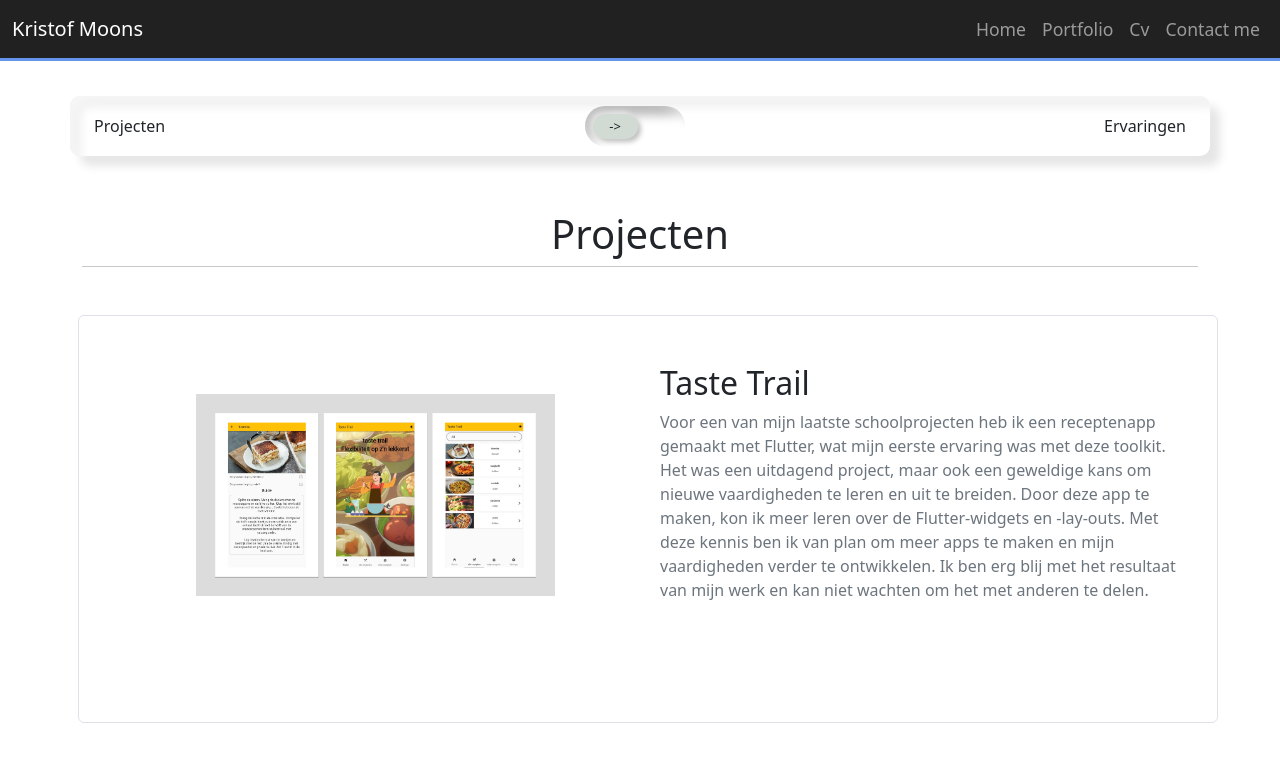
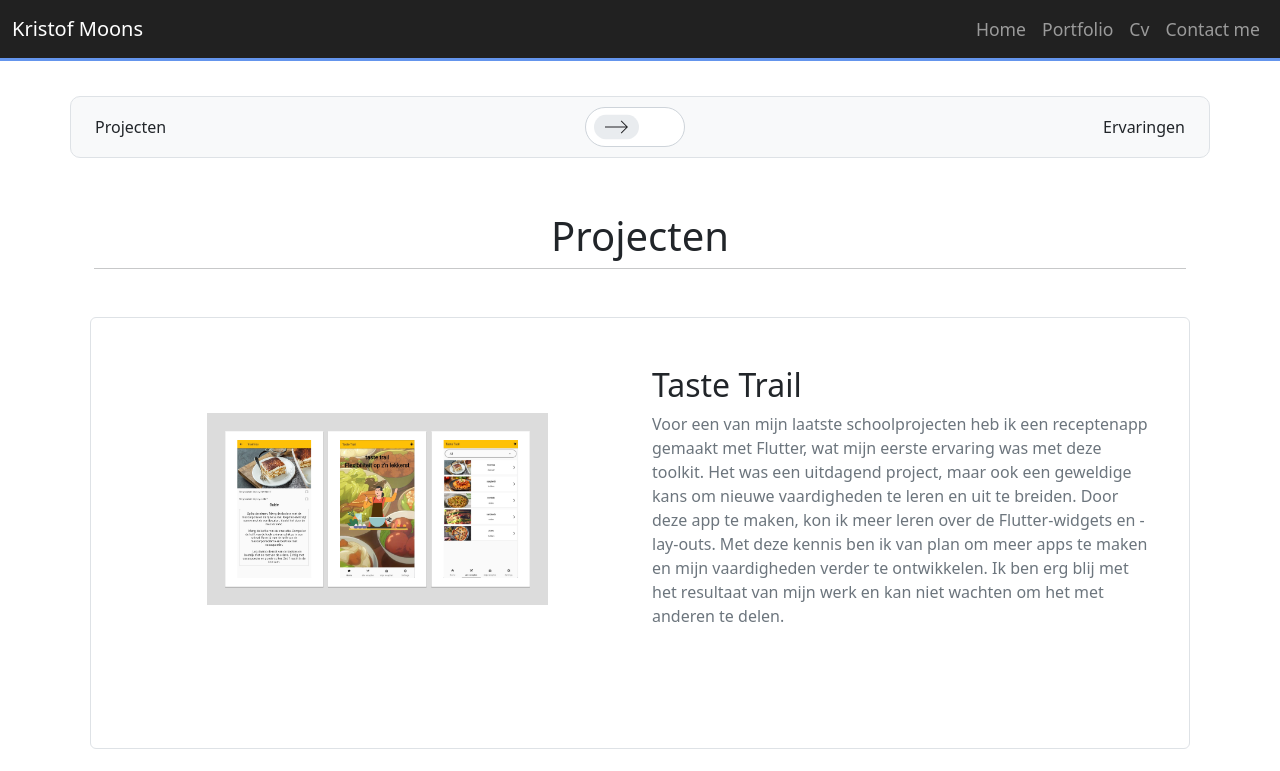
Before and after one commit to kristofmoons/porfolio, a React (Create React App) app: page /portfolio in a window 1280 px wide. Shown: the top 771 px of the page. Built offline with nearby package versions, Linux system fonts and the light colour scheme.

Commit message:
update togglebar portfolio

```diff
--- a/src/App.css
+++ b/src/App.css
@@ -100,22 +100,20 @@ nav {
 }
 /*scroll down button */
 
-
 .switch-holder {
   display: flex;
   padding: 10px 20px;
   border-radius: 10px;
   margin-bottom: 30px;
-  box-shadow: -8px -8px 15px rgba(255,255,255,.7),
-  10px 10px 10px rgba(0,0,0, .1),
-  inset 8px 8px 15px rgba(255,255,255,.7),
-  inset 10px 10px 10px rgba(0,0,0, .1);
   justify-content: space-between;
   align-items: center;
+  background-color: #f8f9fa;
+  border: 1px solid #dee2e6;
 }
 
 .switch-toggle {
   height: 40px;
+  position: relative;
 }
 
 .switch-toggle input[type="checkbox"] {
@@ -132,40 +130,43 @@ nav {
   border-radius: 20px;
   margin: 0;
   cursor: pointer;
-  box-shadow: inset -8px -8px 15px rgba(255,255,255,.6),
-  inset 10px 10px 10px rgba(0,0,0, .25);
-
+  background-color: #fff;
+  transition: background-color 0.3s ease-in-out;
+  border: 1px solid #ced4da;
 }
 
 .switch-toggle input[type="checkbox"] + label::before {
   position: absolute;
-  content: '->';
-  font-size: 13px;
-  text-align: center;
-  line-height: 25px;
-  top: 8px;
+  content: "";
+  top: 50%;
+  transform: translateY(-50%);
   left: 8px;
   width: 45px;
   height: 25px;
   border-radius: 20px;
-  background-color: #d1dad3;
-  box-shadow: -3px -3px 5px rgba(255,255,255,.5),
-  3px 3px 5px rgba(0,0,0, .25);
+  background-color: #e9ecef;
   transition: .3s ease-in-out;
+  background-image: url("../public/images/svg/arrowright.svg");
+  background-size: contain;
+  background-repeat: no-repeat;
+  background-position: center;
 }
 
 .switch-toggle input[type="checkbox"]:checked + label::before {
-  left: 50%;
-  content: '<-';
+  left: calc(100% - 55px);
+  content: "";
   color: #fff;
-  background-color: cornflowerblue;
-  box-shadow: -3px -3px 5px rgba(255,255,255,.5),
-  3px 3px 5px cornflowerblue;
+  background-image: url("../public/images/svg/arrowleft.svg");
+  background-size: contain;
+  background-repeat: no-repeat;
+  background-position: center;
 }
 
-.box::after{
+
+.box::after {
   position: absolute;
   content: '';
-  border-top: 100vh solid cornflowerblue;
-border-right:100vh solid transparent;
-width: 0;}
+  border-top: 100vh solid #007bff;
+  border-right: 100vh solid transparent;
+  width: 0;
+}
--- a/src/pages/AchievementPage.js
+++ b/src/pages/AchievementPage.js
@@ -2,6 +2,7 @@ import Navbar from "../components/Navbar";
 import Internships from "../components/Internships";
 import Projects from "../components/Projects";
 import {useState} from "react";
+
 
 export default function AchievementPage() {
 
@@ -9,8 +10,9 @@ export default function AchievementPage() {
 
     return (
         <>
-            <Navbar/>
-            <div style={{height: "6rem"}}/>
+            <Navbar />
+
+            <div style={{ height: "6rem" }} />
 
             <div className="container">
                 <div className="row align-items-center">
@@ -20,23 +22,23 @@ export default function AchievementPage() {
                             <span>Projecten</span>
                         </div>
                         <div className="switch-toggle">
-                            <input type="checkbox" id="bluetooth" onChange={() => setToggle(!toggle)}/>
-                            <label htmlFor="bluetooth"/>
+                            <input type="checkbox" id="bluetooth" onChange={() => setToggle(!toggle)} />
+                            <label htmlFor="bluetooth" />
                         </div>
                         <div className="switch-label">
                             <span>Ervaringen</span>
                         </div>
                     </div>
 
-                    {toggle ? <Projects/>
-                        :
-                        <Internships/>
-                    }
+                    <div className="col">
+                        {toggle ? <Projects /> : <Internships />}
+                    </div>
 
                 </div>
             </div>
 
 
+
         </>
     );
 }
```
Also changed, not shown: public/images/svg/arrowleft.svg (added), public/images/svg/arrowright.svg (added).
